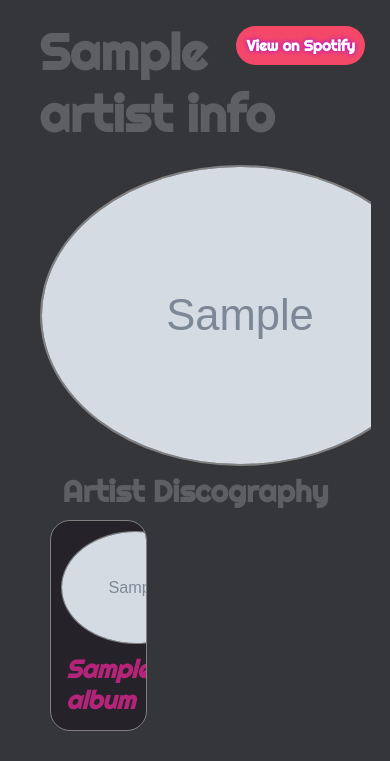
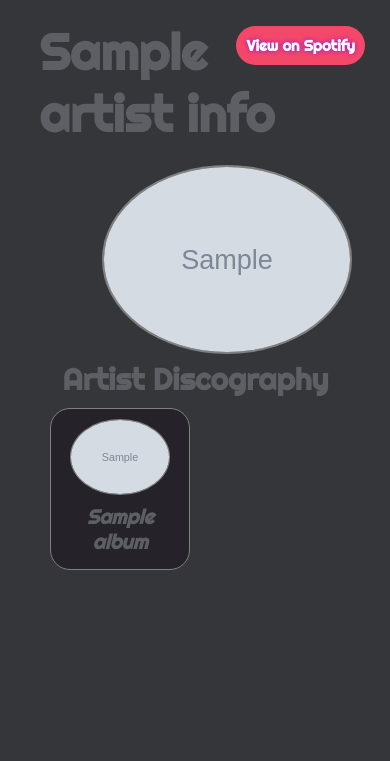
Before and after one commit to danecodesnc/8-track-final-project, a Django app: template templates/core/artist_detail.html in a window 390 px wide. Shown: the part 220-981 px from the top of the page. After the commit the page ends 790 px from the top, so only its background shows below. Run offline with Django 3.2, Linux system fonts and the light colour scheme; tables that the repository leaves empty hold one stand-in row (values such as "Sample post"); the template is opened without the code that fills it: values that come from a table or form of the project are taken from there, most other values are stand-ins (such as "Sample title", 1, 10 or a date in 2020); grey boxes marked "Sample" are stand-in pictures; parts of the project's set-up code (start-up, migrations or seed data) failed here and were passed over; some libraries are stand-ins or nearby versions.

Commit message:
Artist detail page cleaner and better looking on mobile

```diff
--- a/static/style.css
+++ b/static/style.css
@@ -410,7 +410,6 @@ span.save-album {
   text-align: center;
   font-family: "Righteous";
   background-color: rgb(37, 35, 41);
-  color: rgb(180, 36, 120);
 }
 
 .small-cover {
@@ -426,8 +425,6 @@ span.save-album {
   font-weight: bold;
   font-size: 25px;
   font-style: italic;
-  cursor: pointer;
-  pointer-events: auto;
 }
 
 .mobile-menu {
@@ -561,4 +558,25 @@ form#site-search input {
   form#site-search {
     margin: 1rem auto;
   }
+
+  .artist-image {
+      width: 250px;
+      margin-left: 20%;
+  }
+
+  .album-detail {
+      width: 45%;
+  }
+
+  .small-cover {
+      max-width: 100px;
+  }
+
+  .detail-title {
+      font-size: 20px;
+  }
+
+  .album-detail .album-year {
+      font-size: 15px;
+  }
 }
```
